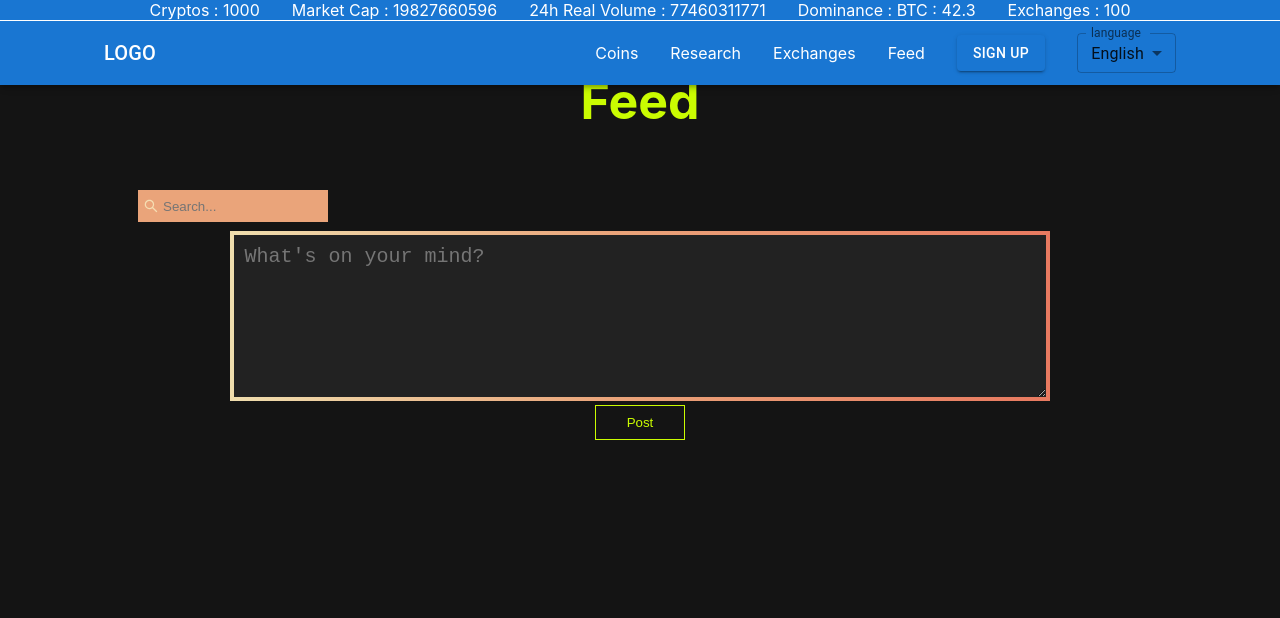
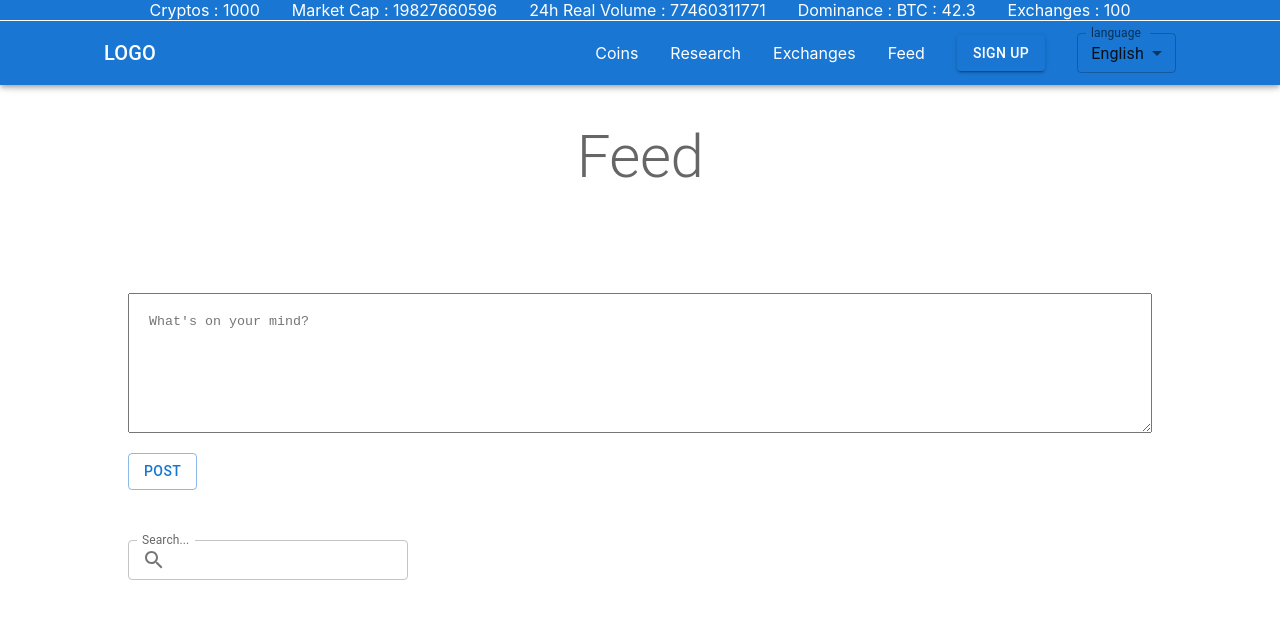
Before and after one commit to Stefanacef/CryptoWorld, a React (Create React App) app: page /feed in a window 1280 px wide. Shown: the top 618 px of the page. Built offline with nearby package versions, Linux system fonts and the light colour scheme.

Commit message:
style: feed page

```diff
--- a/src/assets/styles/Posts/Posts.css
+++ b/src/assets/styles/Posts/Posts.css
@@ -1,66 +1,3 @@
-.post-list {
-  align-items: center;
-  display: flex;
-  flex-direction: column;
-  position: relative;
-}
-.post-list-container {
-  align-items: center;
-  display: flex;
-  position: absolute;
-  top: -250px;
-  left: 10px;
-}
-.post-list-search {
-  background-color: #eaa47a;
-  border: none;
-  height: 32px;
-  outline: none;
-  padding: 5px 25px;
-  width: 190px;
-}
-.post-list-search-icon {
-  color: wheat;
-  left: 5px;
-  position: absolute;
-}
-.post {
-  border-width: 2px;
-  border-style: solid;
-  border-image: linear-gradient(90deg, #efddad 0%, #eaa47a 46.88%, #e87a60 100%)
-    1;
-  color: wheat;
-  display: flex;
-  flex-direction: column;
-  min-height: 120px;
-  margin: 20px 0;
-  padding: 20px 18px 0px 20px;
-  position: relative;
-  text-align: left;
-  width: 80%;
-}
-.post-header {
-  margin-bottom: 70px;
-}
-.post-header,
-.post-interaction {
-  position: relative;
-  width: 100%;
-}
-.post-avatar {
-  text-align: center;
-  background-color: rgb(134, 131, 127);
-  border-radius: 50%;
-  height: 30px;
-  margin-bottom: 10px;
-  padding-top: 2.5px;
-  width: 30px;
-}
-.post-like {
-  bottom: 10px;
-  font-size: 25px;
-  position: absolute;
-}
 .post-comments {
   bottom: 10px;
   cursor: pointer;
@@ -70,38 +7,9 @@
 }
 .post-comments-span {
   z-index: 1;
-  color: wheat;
+  color: rgb(70, 38, 214);
   bottom: 22px;
-  left: 70px;
+  left: 24px;
   font-size: 15px;
   position: absolute;
 }
-.post-delete {
-  font-size: 20px;
-  right: 8px;
-  position: absolute;
-  top: 5px;
-}
-.post-edit {
-  font-size: 20px;
-  right: 8px;
-  position: absolute;
-  bottom: 5px;
-}
-.post-date {
-  font-size: 15px;
-  right: 110px;
-  position: absolute;
-  bottom: 4px;
-}
-.post-time {
-  margin-right: 10px;
-}
-.post-textarea {
-  border-width: 1px;
-  border-style: solid;
-  border-image: linear-gradient(90deg, #efddad 0%, #eaa47a 46.88%, #e87a60 100%)
-    1;
-  background-color: #222222;
-  color: white;
-}
--- a/src/components/carousel/Carousel.tsx
+++ b/src/components/carousel/Carousel.tsx
@@ -11,7 +11,7 @@ const Carousel: FC<Props> = ({ children }) => {
   return (
     <Grid container marginTop={20} direction="column" rowGap={3}>
       <Grid item alignSelf="flex-start">
-        <Typography variant="h4" color="white">
+        <Typography variant="h4" color="black">
           <FormattedMessage
             id="carousel.title"
             defaultMessage="Our favorite coins"
--- a/src/components/posts/Post.tsx
+++ b/src/components/posts/Post.tsx
@@ -1,16 +1,24 @@
 import '../../assets/styles/Posts/Posts.css'
 import { IPost } from './types'
-import {
-  AiOutlineHeart as EmptyHeart,
-  AiFillCloseCircle as Delete,
-  AiFillMessage as Comment,
-} from 'react-icons/ai'
-import Button from '../buttons/Button'
 import CommentList from './comments/CommentList'
 import { useState } from 'react'
 import { useRecoilValue, useSetRecoilState } from 'recoil'
 import { commentsSelector, postsAtom } from './state'
-import { FormattedDate, FormattedTime, useIntl } from 'react-intl'
+import { FormattedMessage, useIntl } from 'react-intl'
+import {
+  Box,
+  TextareaAutosize,
+  Card,
+  CardHeader,
+  Avatar,
+  CardContent,
+  Typography,
+  IconButton,
+  CardActions,
+  Button,
+} from '@mui/material'
+
+import { Clear, Favorite, Message } from '@mui/icons-material'
 
 interface IPostProps {
   post: IPost
@@ -47,58 +55,65 @@ const Post = ({ post: { id, content, lastEditAt } }: IPostProps) => {
   }
 
   return (
-    <div className="post">
-      <div className="post-header">
-        <div className="post-avatar"> AV</div>
+    <>
+      <Card sx={{ width: '100%' }}>
+        <CardHeader
+          avatar={<Avatar aria-label="avatar">AV</Avatar>}
+          action={
+            <IconButton aria-label="delete" onClick={() => handleDelete(id)}>
+              <Clear />
+            </IconButton>
+          }
+          title="Alexandru"
+          subheader={`${intl.formatTime(lastEditAt)} ${intl.formatDate(
+            lastEditAt
+          )}`}
+        />
+        <CardContent>
           {!editStatus ? (
-          <p> {content}</p>
+            <Typography variant="body2" color="text.secondary">
+              {content}
+            </Typography>
           ) : (
-          <textarea
-            className="post-textarea"
+            <TextareaAutosize
+              maxRows={4}
               defaultValue={content}
+              style={{ width: 200, height: 50 }}
               onChange={e => {
                 setEditComment(e.target.value)
               }}
-          ></textarea>
+            />
           )}
-        <Delete onClick={() => handleDelete(id)} className="post-delete" />
-      </div>
-      <div className="post-interaction">
-        <EmptyHeart className="post-like" />
-        <div onClick={() => setCommentStatus(previous => !previous)}>
+        </CardContent>
+        <CardActions disableSpacing>
+          <IconButton aria-label="like">
+            <Favorite />
+          </IconButton>
+          <IconButton aria-label="comment">
+            <Message onClick={() => setCommentStatus(previous => !previous)} />
             <span className="post-comments-span">
               {comments.length.toString()}
             </span>
-          <Comment className="post-comments" />
-        </div>
-
-        <span className="post-date">
-          <span className="post-time">
-            <FormattedTime value={lastEditAt} />
-          </span>
-          <FormattedDate value={lastEditAt} />
-        </span>
-        <div
-          className="post-edit"
-          onClick={() => setEditStatus(previous => !previous)}
+          </IconButton>
+          <Box onClick={() => setEditStatus(previous => !previous)}>
+            {!editStatus ? (
+              <Button variant="outlined">
+                <FormattedMessage id="button.edit" defaultMessage="Edit" />
+              </Button>
+            ) : (
+              <Button
+                variant="outlined"
+                color="success"
+                onClick={() => handleEdit(id)}
               >
-          {!editStatus ? (
-            <Button
-              text={intl.formatMessage({ id: 'button.edit' })}
-              border="border-edit"
-            />
-          ) : (
-            <div onClick={() => handleEdit(id)}>
-              <Button
-                text={intl.formatMessage({ id: 'button.save' })}
-                border="border-edit"
-              />
-            </div>
+                <FormattedMessage id="button.save" defaultMessage="Save" />
+              </Button>
             )}
-        </div>
-      </div>
+          </Box>
+        </CardActions>
+      </Card>
       {commentStatus && <CommentList parentId={id} />}
-    </div>
+    </>
   )
 }
 
--- a/src/components/posts/PostList.tsx
+++ b/src/components/posts/PostList.tsx
@@ -1,10 +1,10 @@
-import '../../assets/styles/Posts/Posts.css'
 import Post from './Post'
 import { useMemo, useState } from 'react'
-import { AiOutlineSearch as Search } from 'react-icons/ai'
+import SearchIcon from '@mui/icons-material/Search'
 import { postsAtom } from './state'
 import { useRecoilValue } from 'recoil'
 import { useIntl } from 'react-intl'
+import { TextField, InputAdornment, Grid } from '@mui/material'
 
 const PostList = () => {
   const [searchValue, setSearchValue] = useState<string>('')
@@ -23,22 +23,31 @@ const PostList = () => {
   }, [searchValue, posts])
 
   return (
-    <div className="post-list">
-      <div className="post-list-container">
-        <Search className="post-list-search-icon" />
-        <input
-          className="post-list-search"
-          type="text"
-          placeholder={intl.formatMessage({ id: 'feed.search.placeholder' })}
+    <Grid container direction="column" px="10%" marginTop="50px">
+      <Grid item alignSelf="flex-start">
+        <TextField
+          size="small"
+          type="search"
+          label={intl.formatMessage({ id: 'feed.search.placeholder' })}
+          variant="outlined"
+          InputProps={{
+            startAdornment: (
+              <InputAdornment position="start">
+                <SearchIcon />
+              </InputAdornment>
+            ),
+          }}
           onChange={(e: React.ChangeEvent<HTMLInputElement>) =>
             setSearchValue(e.target.value)
           }
         />
-      </div>
-      {filteredPosts.map(post => (
-        <Post key={post.id} post={post} />
-      ))}
-    </div>
+      </Grid>
+      <Grid item container rowGap={4} justifyContent="center" marginTop={5}>
+        {filteredPosts.map(post => (
+          <Post key={post.id} post={post} />
+        ))}
+      </Grid>
+    </Grid>
   )
 }
 
--- a/src/components/textarea/Textarea.tsx
+++ b/src/components/textarea/Textarea.tsx
@@ -1,7 +1,7 @@
-import Button from '../buttons/Button'
 import '../../assets/styles/Textarea/Textarea.css'
 import React, { useState } from 'react'
-import { useIntl } from 'react-intl'
+import { FormattedMessage } from 'react-intl'
+import { Grid, TextareaAutosize, Button } from '@mui/material'
 
 export interface ITextarea {
   setContent: React.Dispatch<React.SetStateAction<string>>
@@ -10,7 +10,6 @@ export interface ITextarea {
 
 function Textarea(props: ITextarea) {
   const [content, setContent] = useState<string>('')
-  const intl = useIntl()
 
   const handleSubmit = (e: React.FormEvent) => {
     e.preventDefault()
@@ -19,25 +18,26 @@ function Textarea(props: ITextarea) {
   }
 
   return (
-    <div>
     <form onSubmit={handleSubmit}>
-        <textarea
-          className="form-textarea"
-          required
+      <Grid container direction="column" px="10%" rowGap={2}>
+        <Grid item>
+          <TextareaAutosize
+            maxRows={4}
             value={content}
-          placeholder={props.placeholder}
+            style={{ width: ' 100%', height: 100, padding: 20 }}
             onChange={e => {
               setContent(e.target.value)
             }}
-        ></textarea>
-        <div className="form-btn">
-          <Button
-            text={intl.formatMessage({ id: 'button.post' })}
-            border="border-send"
+            placeholder={props.placeholder}
           />
-        </div>
+        </Grid>
+        <Grid item alignSelf="flex-start">
+          <Button variant="outlined" type="submit">
+            <FormattedMessage id="button.post" defaultMessage="Save" />
+          </Button>
+        </Grid>
+      </Grid>
     </form>
-    </div>
   )
 }
 
--- a/src/index.css
+++ b/src/index.css
@@ -7,7 +7,6 @@ body {
   font-family: -apple-system, BlinkMacSystemFont, 'Segoe UI', 'Roboto', 'Oxygen',
     'Ubuntu', 'Cantarell', 'Fira Sans', 'Droid Sans', 'Helvetica Neue',
     sans-serif;
-  background-color: #141414;
   -webkit-font-smoothing: antialiased;
   -moz-osx-font-smoothing: grayscale;
 }
--- a/src/pages/FeedPage.tsx
+++ b/src/pages/FeedPage.tsx
@@ -2,18 +2,16 @@ import '../assets/styles/FeedPage/feed.css'
 import PostList from '../components/posts/PostList'
 import AddPostForm from '../components/posts/AddPostForm'
 import { FormattedMessage } from 'react-intl'
-
+import { Typography } from '@mui/material'
 const FeedPage = () => {
   return (
-    <div className="feed">
-      <h1 className="feed-title">
+    <>
+      <Typography variant="h2" color="text.secondary" margin="100px 0">
         <FormattedMessage id="feed.page.title" defaultMessage="Feed" />
-      </h1>
-      <div className="feed-content-container">
-        <AddPostForm />
-        <PostList />
-      </div>
-    </div>
+      </Typography>
+      <AddPostForm />
+      <PostList />
+    </>
   )
 }
 
```
Lines whose indentation alone changed are shown as unchanged.
